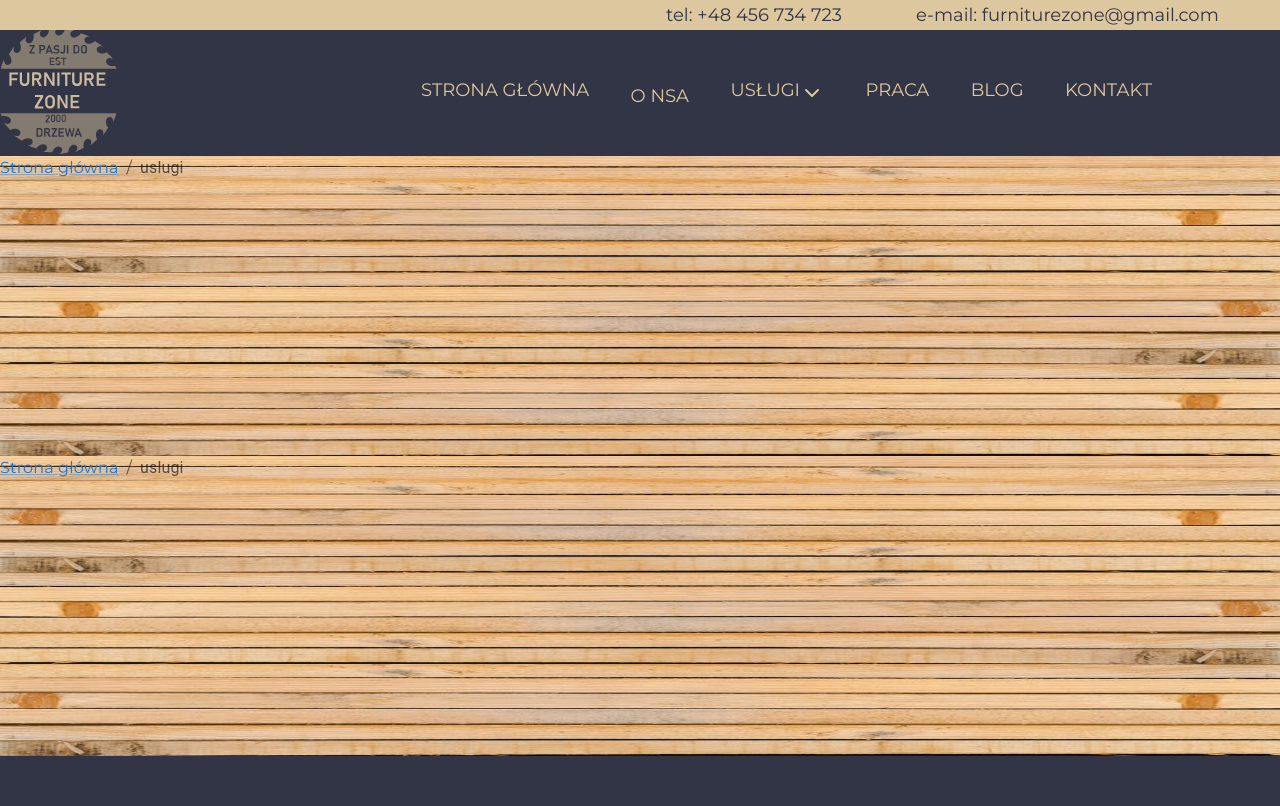
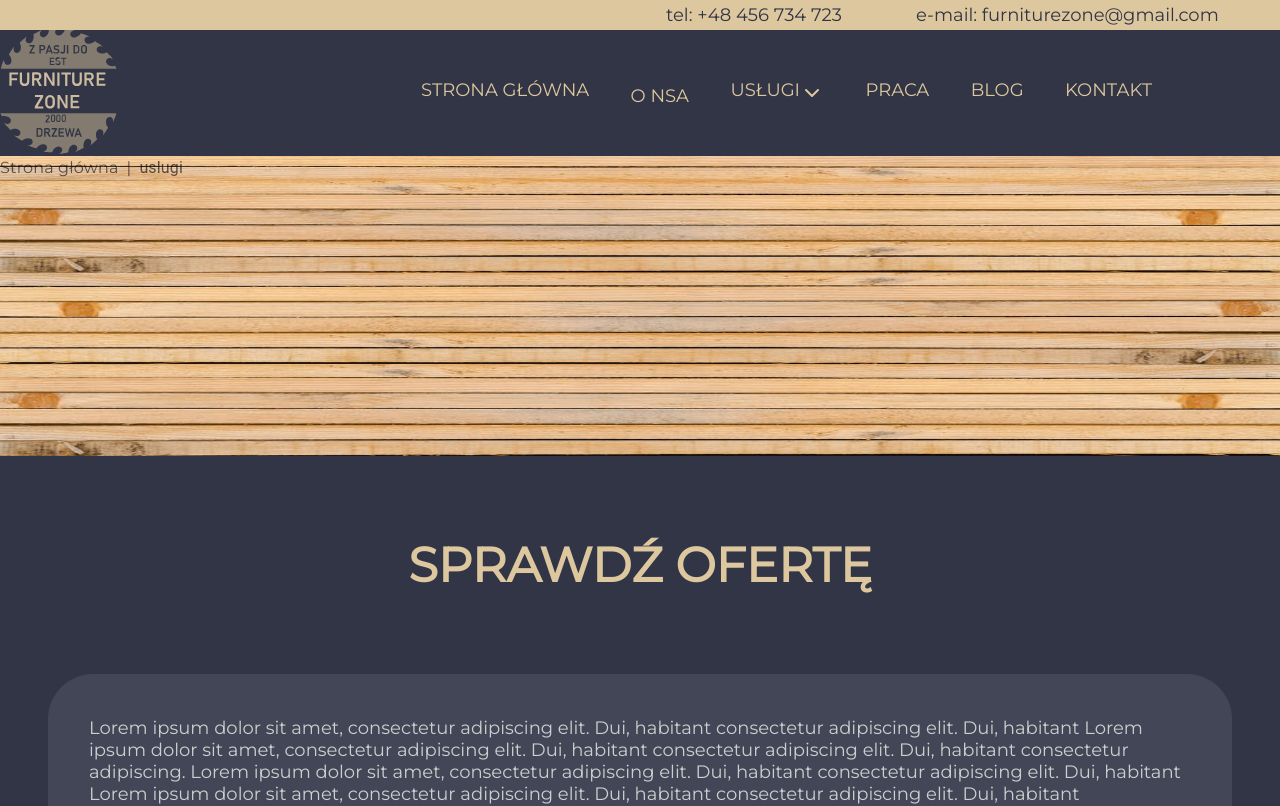
Before and after one commit to MattyKarpinski/furniture-site, a React (Create React App) app: page /uslugi in a window 1280 px wide. Shown: the top 806 px of the page. Built offline with nearby package versions, Linux system fonts and the light colour scheme.

Commit message:
Upgrade breadcrumbs

```diff
--- a/src/components/assets/breadcrumbs-background/BreadcrumbsBackground.scss
+++ b/src/components/assets/breadcrumbs-background/BreadcrumbsBackground.scss
@@ -2,7 +2,7 @@
     width: 100%;
     height: 300px;
     background-image: url('breadcrumbs-background.jpeg');
-    //background-position: center;
+    background-position: center;
     background-size: 100% 100%;
     background-repeat: no-repeat;
 }
--- a/src/components/assets/breadcrumbs-background/BreadcrumbsBackground.tsx
+++ b/src/components/assets/breadcrumbs-background/BreadcrumbsBackground.tsx
@@ -1,25 +1,19 @@
 import './BreadcrumbsBackground.scss';
-
-import CrumbImage from './breadcrumbs-background.jpeg';
-
 import Typography from '@mui/material/Typography';
 import Breadcrumbs from '@mui/material/Breadcrumbs';
 import Link from '@mui/material/Link';
-
 import { useNavigate, useLocation } from 'react-router-dom';
 
 const BreadcrumbsBackground = () => {
 
-
 const navigate = useNavigate();
 const { pathname } = useLocation();
-
 const pathnames = pathname.split("/").filter(Boolean);
 
   return (
     <div className='bread-crumbs-background'>
-      <Breadcrumbs aria-label="breadcrumb">
-        <Link onClick={() => navigate("/")}>Strona główna</Link>
+      <Breadcrumbs aria-label="breadcrumb" separator="|" style = {{fontFamily:'Montserrat'}}>
+        <Link onClick={() => navigate("/")} underline="hover" color="inherit">Strona główna</Link>
         {pathnames.map((name, index) => {
           const routeTo = `/${pathnames.slice(0, index + 1).join("/")}`;
           const isLast = index === pathnames.length -1;
@@ -33,5 +27,4 @@ const pathnames = pathname.split("/").filter(Boolean);
   )
 };
 
-
 export default BreadcrumbsBackground;
--- a/src/components/pages/blog-page/BlogPage.tsx
+++ b/src/components/pages/blog-page/BlogPage.tsx
@@ -1,6 +1,5 @@
 import React from 'react'
 import './BlogPage.scss';
-import BreadcrumbsBackground from '../../assets/breadcrumbs-background/BreadcrumbsBackground';
 import { MainHeaderTwo } from '../../assets/main-header-two/MainHeaderTwo';
 import Blog1 from '../../assets/photos/blog-photos/blog1.jpeg';
 import { BsFillShareFill } from "react-icons/bs";
@@ -11,7 +10,6 @@ import { FaYoutubeSquare } from "react-icons/fa";
 const BlogPage = () => {
   return (
     <div className='blog-page'>
-      <BreadcrumbsBackground></BreadcrumbsBackground>
       <MainHeaderTwo>Najciekawsze informacje z świata mebli</MainHeaderTwo>
       <div className='blog-posts'>
       <div className='post'>
--- a/src/components/pages/contact-page/ContactPage.tsx
+++ b/src/components/pages/contact-page/ContactPage.tsx
@@ -1,6 +1,5 @@
 import React from 'react';
 import './ContactPage.scss';
-import BreadcrumbsBackground from '../../assets/breadcrumbs-background/BreadcrumbsBackground';
 import { MainHeaderTwo } from '../../assets/main-header-two/MainHeaderTwo';
 import { TextBlock } from '../../assets/text-block/TextBlock';
 import { TextBox } from '../../assets/text-box/TextBox';
@@ -31,7 +30,6 @@ const ContactPage = () => {
 
   return (
     <div className='contact-page'>
-      <BreadcrumbsBackground></BreadcrumbsBackground>
       <MainHeaderTwo>Zapraszamy do kontaktu</MainHeaderTwo>
       <TextBox>
         <TextBlock>
--- a/src/components/pages/services-page/ServicesPage.tsx
+++ b/src/components/pages/services-page/ServicesPage.tsx
@@ -6,7 +6,6 @@ import ButtonServices from '../../assets/box-services/button-services/ButtonServ
 import { HeaderBoxServices } from '../../assets/box-services/header-box-services/HeaderBoxServices';
 import { ParagraphServices } from '../../assets/box-services/paragraph-services/ParagraphServices';
 import { BoxServices } from '../../assets/box-services/BoxServices';
-import BreadcrumbsBackground from '../../assets/breadcrumbs-background/BreadcrumbsBackground';
 import { TextBlock } from '../../assets/text-block/TextBlock';
 import { TextBox } from '../../assets/text-box/TextBox';
 import { MainHeaderTwo } from '../../assets/main-header-two/MainHeaderTwo';
@@ -23,7 +22,6 @@ import Exhibition3 from '../../assets/photos/exhibitions-photos/exhibition3.jpg'
 const ServicesPage = () => {
   return (
     <div className='services-page'>
-      <BreadcrumbsBackground></BreadcrumbsBackground>
       <MainHeaderTwo>Sprawdź ofertę</MainHeaderTwo>
       <TextBox>
         <TextBlock>
--- a/src/components/pages/work-page/WorkPage.tsx
+++ b/src/components/pages/work-page/WorkPage.tsx
@@ -1,7 +1,5 @@
 import React from 'react'
 import './WorkPage.scss';
-
-import BreadcrumbsBackground from '../../assets/breadcrumbs-background/BreadcrumbsBackground';
 import { MainHeaderTwo } from '../../assets/main-header-two/MainHeaderTwo';
 import { BoxWorkOffer } from '../../assets/box-work-offer/BoxWorkOffer';
 import { ContactCvForm } from '../../assets/contact-cv-form/ContactCvForm';
@@ -9,7 +7,6 @@ import { ContactCvForm } from '../../assets/contact-cv-form/ContactCvForm';
 const WorkPage = () => {
   return (
     <div className='work-page'>
-      <BreadcrumbsBackground></BreadcrumbsBackground>
       <MainHeaderTwo>Dołącz do naszego zespołu</MainHeaderTwo>
       <section id='work-page--offers'>
         <div className='work-page--offers-boxs'>
```
Also changed, not shown: src/App.tsx (+1 -6 lines).
